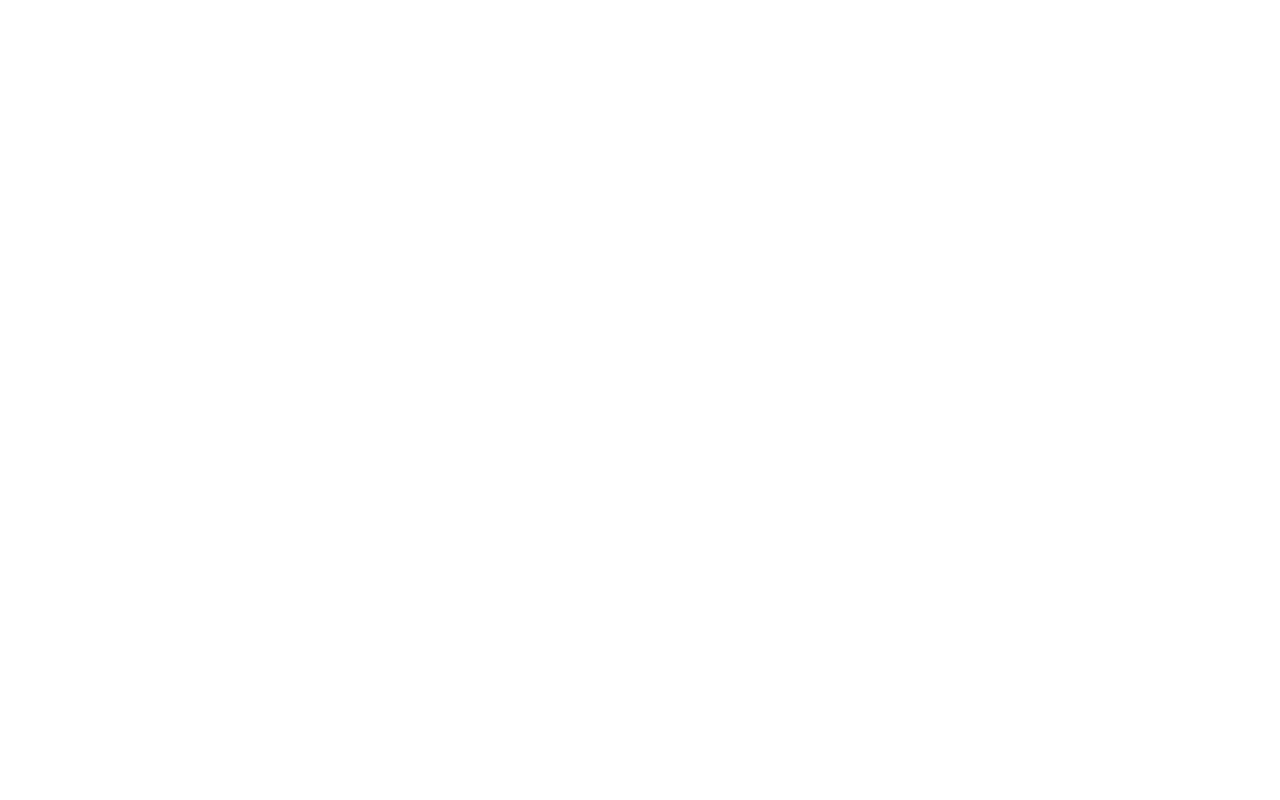
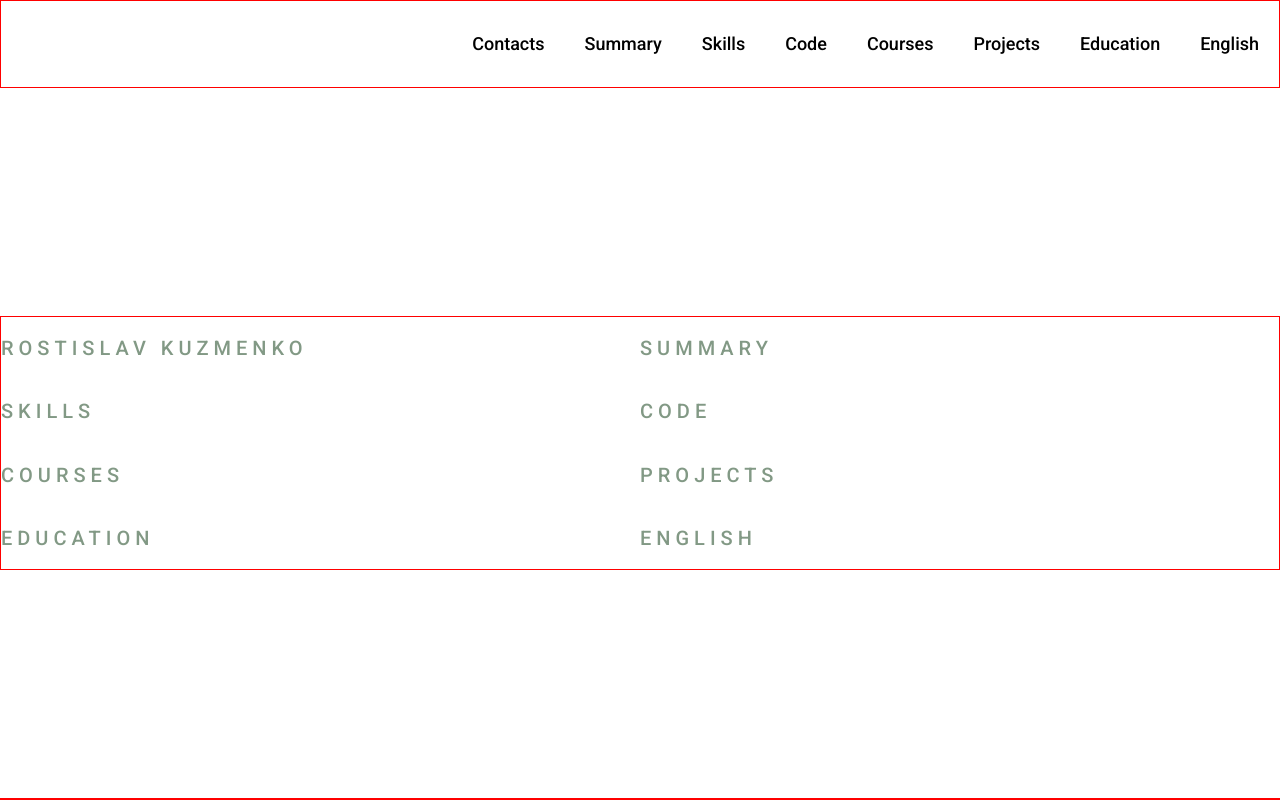
Before and after one commit to Stealss/rsschool-cv, a plain HTML site: page index.html in a window 1280 px wide. Drawn offline with Linux system fonts and the light colour scheme.

Commit message:
feat: add all markup

```diff
--- a/index.html
+++ b/index.html
@@ -12,15 +12,53 @@
 </head>
 <body>
     <header class = "header">
-
+<div class="container">
+    <nav class="nav">
+        <ul class="nav-list">
+          <li class="nav-item"><a href="#contacts" class="nav-link">Contacts</a></li>
+          <li class="nav-item"><a href="#summary" class="nav-link">Summary</a></li>
+          <li class="nav-item"><a href="#skills" class="nav-link">Skills</a></li>
+          <li class="nav-item"><a href="#code" class="nav-link">Code</a></li>
+          <li class="nav-item"><a href="#courses" class="nav-link">Courses</a></li>
+          <li class="nav-item"><a href="#projects" class="nav-link">Projects</a></li>
+          <li class="nav-item"><a href="#education" class="nav-link">Education</a></li>
+          <li class="nav-item"><a href="#english" class="nav-link">English</a></li>
+        </ul>
+      </nav>
+</div>
     </header>
 
     <main class = "main">
-
+    <div class="container main-container">
+        <section class="section" id="contacts">
+            <h1 class="section-title"> Rostislav Kuzmenko</h1>
+        </section>
+        <section class="section" id="summary">
+            <h2 class="section-title">Summary</h2>
+        </section>
+        <section class="section" id="skills">
+            <h2 class="section-title">Skills</h2>
+        </section>
+        <section class="section" id="code">
+            <h2 class="section-title">Code</h2>
+        </section>
+        <section class="section" id="courses">
+            <h2 class="section-title">Courses</h2>
+        </section>
+        <section class="section" id="projects">
+            <h2 class="section-title">Projects</h2>
+        </section>
+        <section class="section" id="education">
+            <h2 class="section-title">Education</h2>
+        </section>
+        <section class="section" id="english">
+            <h2 class="section-title">English</h2>
+        </section>
+    </div>
     </main>
 
     <footer class = "footer">
-
+<div class="container"></div>
     </footer>
 
 </body>
--- a/style.css
+++ b/style.css
@@ -1,6 +1,69 @@
 body{
     font-family: 'Roboto', sans-serif;
+    font-size: 18px;
+    font-weight: 400;
+    line-height: 1.5;
+    color: #4d2323;
+
+    min-height: 100vh;
+    margin: 0; padding: 0;
+    display: flex;
+    flex-direction: column;
+    justify-content: space-between;
 }
+html {
+    scroll-behavior: smooth;
+  }
 * {
     box-sizing: border-box;
   }
+
+  .header{
+    border: 1px solid red;
+  }
+  .main{
+    border: 1px solid red;
+  }
+  .footer{
+    border: 1px solid red;
+  }
+  .container {
+    max-width: 1440px;
+    margin: 0 auto;
+  }
+  .nav-list {
+    display: flex;
+    justify-content: flex-end;
+    align-items: center;
+    list-style: none;
+  }
+  .nav-link {
+    padding: 0 20px;
+    line-height: 50px;
+    text-decoration: none;
+    color: black;
+    transition: .3s;
+  }
+  .nav-link:hover{
+    color: rgb(24, 184, 130);
+  }
+  .main-container {
+    display: flex;
+    flex-wrap: wrap;
+  }
+
+  .section {
+    width: 50%;
+  }
+  @media (max-width: 768px) {
+    .section {
+      width: 100%;
+    }
+  }
+  .section-title {
+    font-size: 20px;
+    font-weight: 400;
+    text-transform: uppercase;
+    letter-spacing: 5px;
+    color: #829985;
+  }
```
